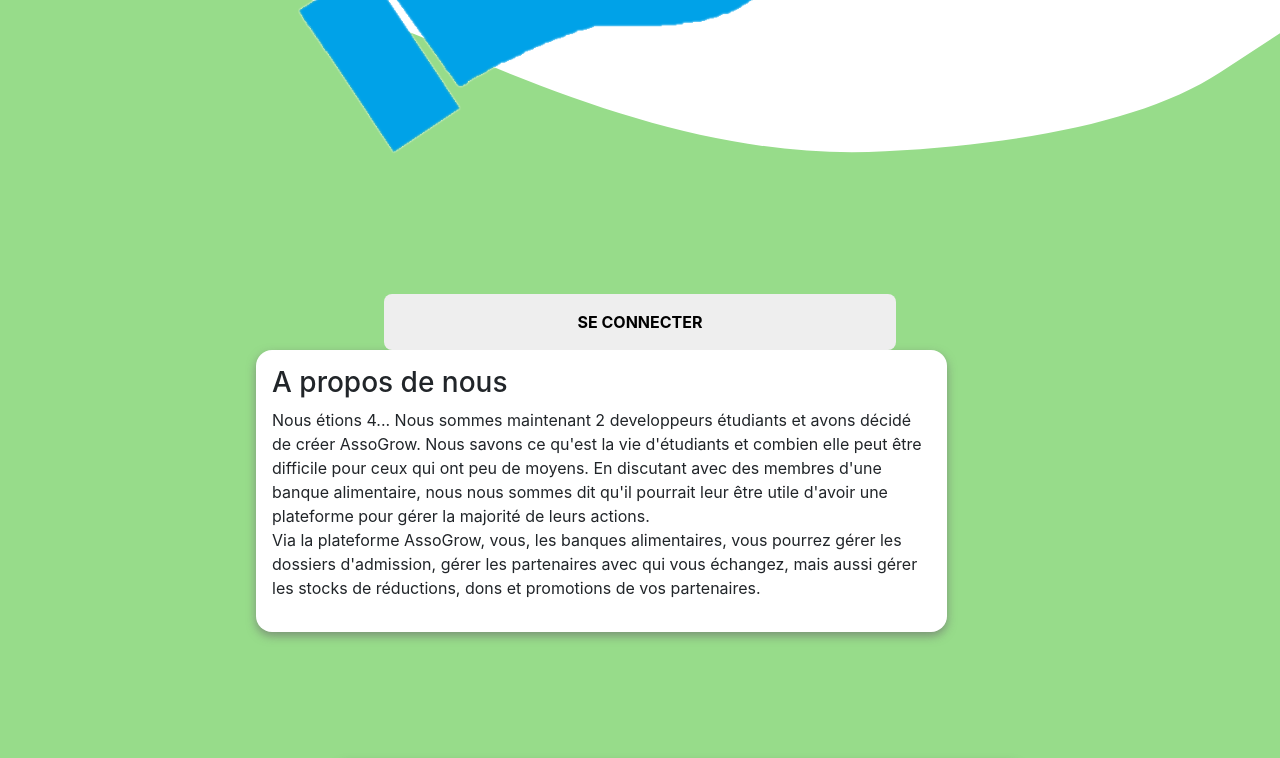
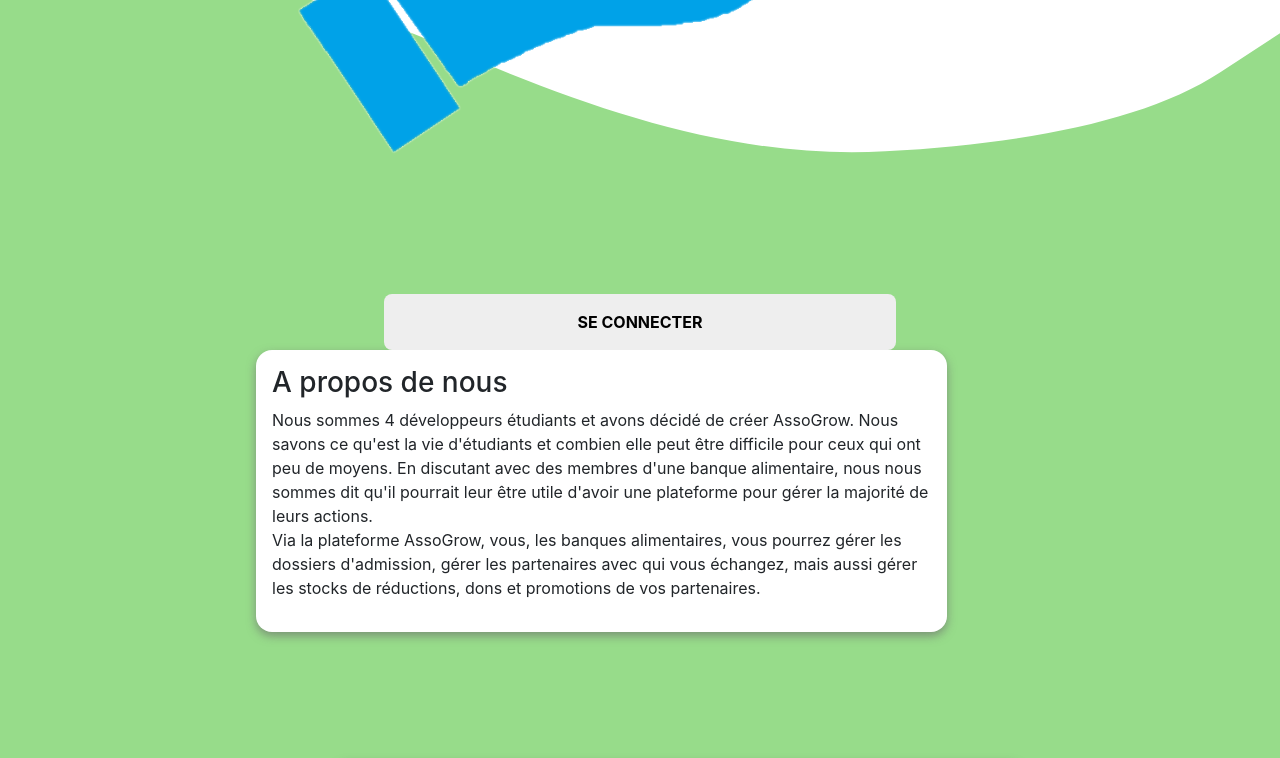
Before and after one commit to kr4xkan/assogrow, a React (Create React App) app in the folder front/: page / in a window 1280 px wide. Shown: the part 491-1249 px from the top of the page. Built offline with nearby package versions, Linux system fonts and the light colour scheme.

Commit message:
Update Accueil.js

```diff
--- a/front/src/Pages/Accueil.js
+++ b/front/src/Pages/Accueil.js
@@ -26,7 +26,7 @@
         <div>
           <h3> A propos de nous </h3>
           <p>
-            Nous étions 4... Nous sommes maintenant 2 developpeurs étudiants et avons décidé de créer AssoGrow. Nous savons ce qu'est la vie d'étudiants et combien elle peut être difficile pour ceux qui ont peu de moyens.
+            Nous sommes 4 développeurs étudiants et avons décidé de créer AssoGrow. Nous savons ce qu'est la vie d'étudiants et combien elle peut être difficile pour ceux qui ont peu de moyens.
             En discutant avec des membres d'une banque alimentaire, nous nous sommes dit qu'il pourrait leur être utile d'avoir une plateforme pour gérer la majorité de leurs actions.
             <br/>Via la plateforme AssoGrow, vous, les banques alimentaires, vous pourrez gérer les dossiers d'admission, gérer les partenaires avec qui vous échangez, mais aussi
             gérer les stocks de réductions, dons et promotions de vos partenaires.
```
